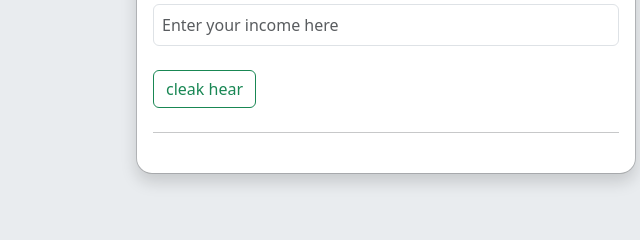
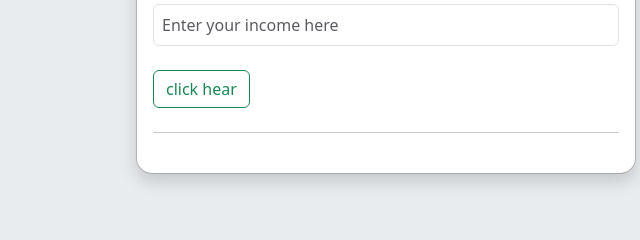
Before and after one commit to cave0/incomtax, a plain HTML site: page index.html in a window 1280 px wide. Shown: the part 296-536 px from the top of the page, 254-894 px from the left. Drawn offline with nearby package versions, Linux system fonts and the light colour scheme.

Commit message:
Update index.html

```diff
--- a/index.html
+++ b/index.html
@@ -22,7 +22,7 @@
               <div>
                 <input type="number" class="form-control p-2" id="taxIncome" placeholder="Enter your income here" required>
                 <br />
-                <button class="btn btn-outline-success" onclick="incomeOld() , incomeNew() ">cleak hear</button>
+                <button class="btn btn-outline-success" onclick="incomeOld() , incomeNew() "> click hear </button>
               <small class="text-body-secondary"></small>
               <h2 class="fs-5 fw-bold mb-3">
                 <div class="result" id="resultOld"></div>
```
